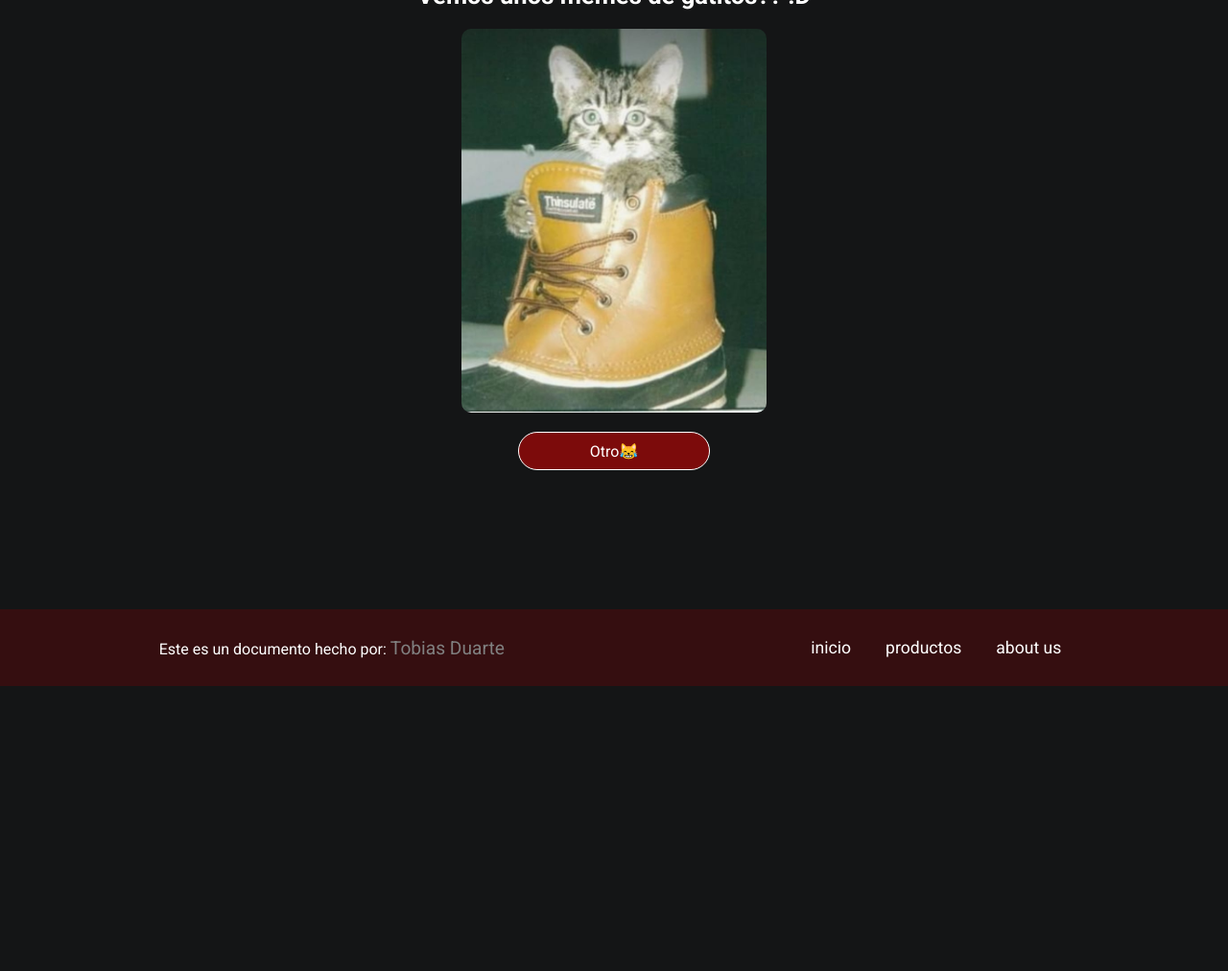
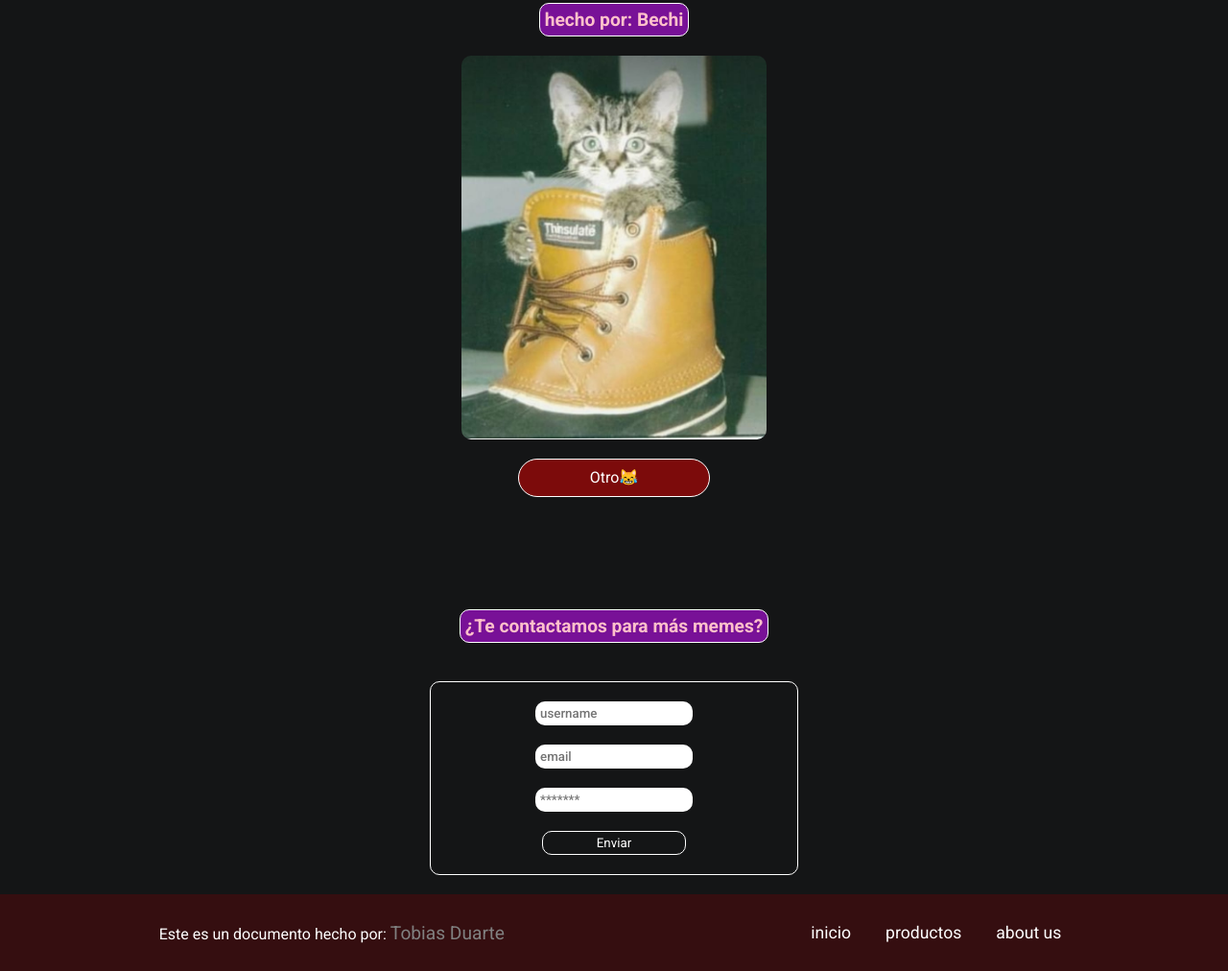
Before and after one commit to Tobiiduarte12/CAT-WEB, a plain HTML site: page index.html in a window 1280 px wide. Shown: the part 996-2008 px from the top of the page at 96% size. Before the commit the page ends 1711 px from the top, so only its background shows below. Drawn offline with nearby package versions, Linux system fonts and the light colour scheme.

Commit message:
add form

```diff
--- a/index.html
+++ b/index.html
@@ -52,12 +52,38 @@
 
 		<section id="section-three">
 			<h2>Vemos unos memes de gatitos?? :D</h2>
+			<h3 class="h3Bechi">hecho por: Bechi</h3>
 			<img
 				src="./assets/imgs-memes-michis/meme1.jpeg"
 				alt="meme1"
 				class="img-michi"
 				id="memoide" />
 			<button id="cambiarMemoide">Otro😹</button>
+		</section>
+
+		<section id="sectionFour">
+			<h2 class="h3Bechi">¿Te contactamos para más memes?</h2>
+			<form action="" id="form">
+				<input
+					type="text"
+					name="username"
+					id="inputUsername"
+					placeholder="username"
+					required />
+				<input
+					type="text"
+					name="email"
+					id="inputEmail"
+					placeholder="email"
+					required />
+				<input
+					type="password"
+					name="pass"
+					id="inputPass"
+					placeholder="*******"
+					required />
+				<button class="btns" id="btnForm">Enviar</button>
+			</form>
 		</section>
 
 		<footer>
--- a/main.js
+++ b/main.js
@@ -22,3 +22,19 @@ btnCambiarMemoide.addEventListener("click", () => {
 		Math.random() * 6
 	)}.jpeg`;
 });
+
+const inputUsername = document.querySelector("#inputUsername");
+const inputPassword = document.querySelector("#inputPass");
+const inputEmail = document.querySelector("#inputEmail");
+const btnForm = document.querySelector("#btnForm");
+
+function selectFocus() {
+	this.classList.toggle("select-Focus");
+}
+
+inputUsername.addEventListener("focus", selectFocus);
+inputUsername.addEventListener("blur", selectFocus);
+inputPassword.addEventListener("focus", selectFocus);
+inputPassword.addEventListener("blur", selectFocus);
+inputEmail.addEventListener("focus", selectFocus);
+inputEmail.addEventListener("blur", selectFocus);
--- a/style.css
+++ b/style.css
@@ -265,9 +265,9 @@ header nav a:hover {
 .btns {
 	background-color: #141516;
 	color: white;
-	width: 80%;
+	width: 150px;
 	height: 25px;
-	border: none;
+	border: 1px solid white;
 	border-radius: 10px;
 	cursor: pointer;
 	transition: all 0.2s ease-in-out;
@@ -294,6 +294,55 @@ header nav a:hover {
 #cambiarMemoide:hover {
 	opacity: 0.6;
 	font-weight: 700;
+}
+
+.h3Bechi {
+	color: pink;
+	font-size: 1.2rem;
+	background-color: #781197;
+	padding: 5px;
+	border-radius: 10px;
+	border: 1px solid white;
+}
+
+#sectionFour {
+	display: flex;
+	justify-content: center;
+	align-items: center;
+	text-align: center;
+	width: 100%;
+	flex-direction: column;
+	gap: 20px;
+}
+
+#form {
+	display: flex;
+	flex-direction: column;
+	justify-content: center;
+	align-items: center;
+	gap: 20px;
+	margin: 20px;
+	border: 1px solid white;
+	width: 30%;
+	max-width: 500px;
+	padding: 20px;
+	border-radius: 10px;
+}
+
+#form input {
+	/* background-color: rgb(53, 51, 51); */
+	border: none;
+	padding: 5px 5px;
+	border-radius: 10px;
+	font-weight: 500;
+	transition: all 0.5s ease-in-out;
+}
+
+.select-Focus {
+	background-color: rgb(136, 24, 24);
+	border: 1px solid red;
+	color: white;
+	z-index: 100;
 }
 
 footer {
```
